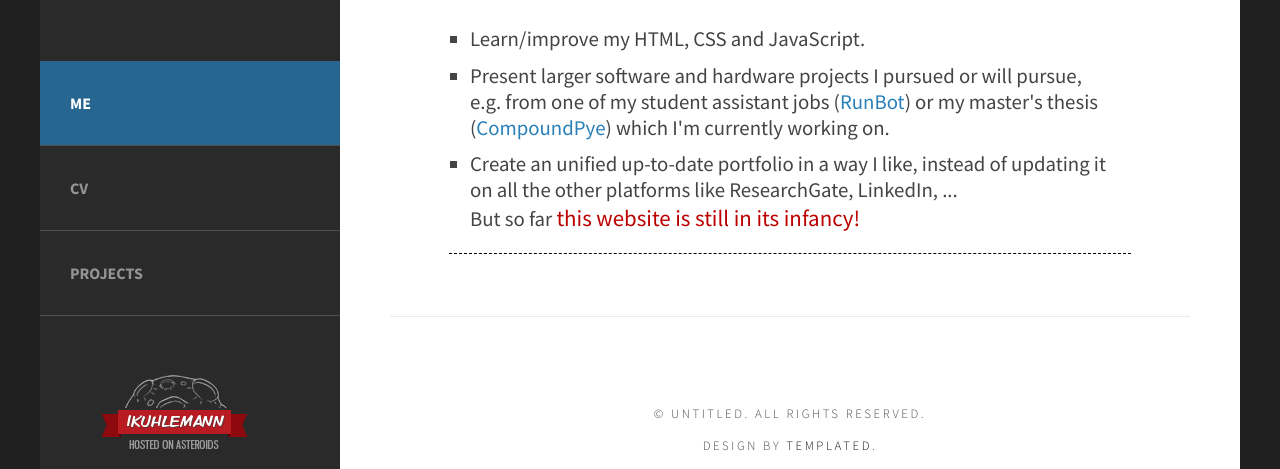
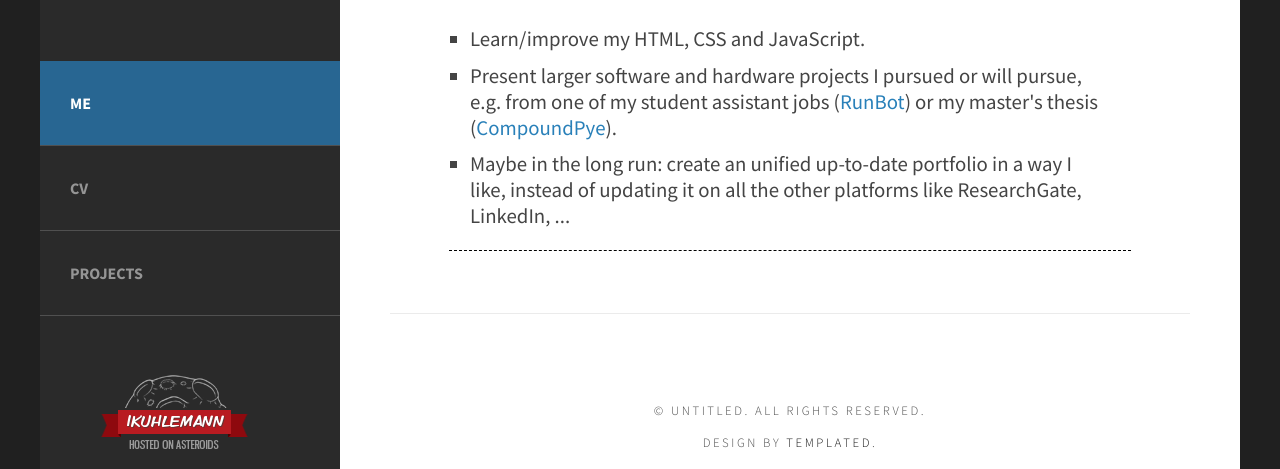
Before and after one commit to ilyasku/ikuhlemann.com, a plain HTML site: page index.html in a window 1280 px wide. Shown: the part 331-800 px from the top of the page. Drawn offline with Linux system fonts and the light colour scheme.

Commit message:
updated content

```diff
--- a/index.html
+++ b/index.html
@@ -56,13 +56,13 @@ Released   : 20130902
 		    particles all day to derive the existence of the universe from it, and I wanted to do the same.
 		    But I became more and more fascinated by computers and programming. So nowadays I avoid
 		    the lab and rather simulate particles on my computer. I am currently pursuing my PhD
-		    in computational biophysics in the lab of <a href="https://www.uni-goettingen.de/en/208570.html"> Andreas Janshoff</a>
+		    in computational biophysics in the lab of <a href="https://www.uni-goettingen.de/en/208570.html"> Andreas Janshoff</a>.
 			  <br><br>
 			  I want to use this website for three things:
 			  <ul class="style2">
 			    <li> Learn/improve my HTML, CSS and JavaScript.</li>
-			    <li> Present larger software and hardware projects I pursued or will pursue, e.g. from one of my student assistant jobs (<a href="projects/runbot.html">RunBot</a>) or my master's thesis (<a href="projects/compoundpye.html">CompoundPye</a>) which I'm currently working on.</li>
-			    <li>Create an unified up-to-date portfolio in a way I like, instead of updating it on all the other platforms like <a class="sneaky" href="http://www.researchgate.net/">ResearchGate</a>, <a class="sneaky" href="https://www.linkedin.com/">LinkedIn</a>, ...<br>But so far <span class="underConstruction">this website is still in its infancy!</span></li>
+			    <li> Present larger software and hardware projects I pursued or will pursue, e.g. from one of my student assistant jobs (<a href="projects/runbot.html">RunBot</a>) or my master's thesis (<a href="projects/compoundpye.html">CompoundPye</a>).</li>
+			    <li>Maybe in the long run: create an unified up-to-date portfolio in a way I like, instead of updating it on all the other platforms like <a class="sneaky" href="http://www.researchgate.net/">ResearchGate</a>, <a class="sneaky" href="https://www.linkedin.com/">LinkedIn</a>, ...</li>
 			    </ul>
 			</div>
 
```
